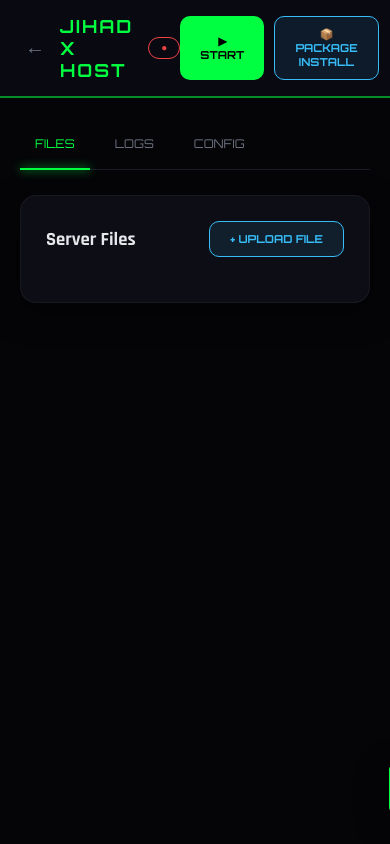
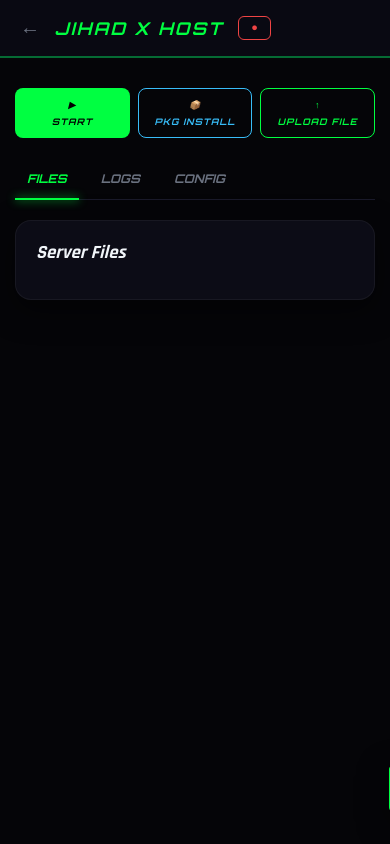
Before and after one commit to yeaminlok15-lab/Faaaaaaaaaaaaah-2, a Flask app: template templates/server.html in a window 390 px wide. Run offline with Flask 3, Linux system fonts and the light colour scheme; the template is opened without the code that fills it, so the values that code supplies are empty.

Commit message:
Refactor server.html for improved UI and responsiveness
Updated styling and layout for server management interface, including button designs and responsive adjustments.

```diff
--- a/templates/server.html
+++ b/templates/server.html
@@ -4,73 +4,241 @@
     <meta charset="UTF-8">
     <meta name="viewport" content="width=device-width, initial-scale=1.0">
     <title>{{ server_name }} | JIHAD X HOST</title>
-    <link href="https://fonts.googleapis.com/css2?family=Orbitron:wght@400;700&family=Rajdhani:wght@400;600;700&family=Fira+Code:wght@400;500&display=swap" rel="stylesheet">
+    <link href="https://fonts.googleapis.com/css2?family=Orbitron:ital,wght@0,700;1,900&family=Rajdhani:ital,wght@0,600;0,700;1,600;1,700&family=Fira+Code:wght@400;500&display=swap" rel="stylesheet">
     <style>
         :root {
-            --ac: {{ theme_color }};
-            --ac-dim: {{ theme_color }}88;
-            --ac-lite: {{ theme_color }}11;
+            --ac: {{ theme_color if theme_color else '#00ff66' }};
+            --ac-dim: rgba(0, 255, 102, 0.4);
+            --ac-lite: rgba(0, 255, 102, 0.1);
             --bg: #050508;
-            --card: rgba(15, 15, 25, 0.8);
+            --card: rgba(15, 15, 25, 0.85);
+            --text-main: #f1f5f9;
+            --text-dim: #94a3b8;
         }
 
-        * { margin:0; padding:0; box-sizing:border-box; }
-        body { background: var(--bg); color: #e5e7eb; font-family: 'Rajdhani', sans-serif; min-height: 100vh; overflow-x: hidden; }
+        * { margin: 0; padding: 0; box-sizing: border-box; }
+
+        body {
+            background: var(--bg);
+            color: var(--text-main);
+            font-family: 'Rajdhani', sans-serif;
+            min-height: 100vh;
+            overflow-x: hidden;
+        }
+
+        /* Italic Styled Elements */
+        .brand-text, .status-pill, .btn-italic, .tab-btn, h3 {
+            font-style: italic;
+        }
 
         header {
             background: rgba(10, 10, 20, 0.9);
             backdrop-filter: blur(12px);
             border-bottom: 2px solid var(--ac-dim);
-            padding: 15px 25px;
+            padding: 15px 20px;
             display: flex;
             align-items: center;
             position: sticky;
-            top: 0; z-index: 100;
+            top: 0;
+            z-index: 100;
             justify-content: space-between;
         }
 
         .brand-box { display: flex; align-items: center; gap: 15px; }
-        .logo-text { font-family: 'Orbitron', sans-serif; font-size: 18px; font-weight: 700; color: var(--ac); letter-spacing: 2px; }
 
-        .status-pill { padding: 4px 12px; border-radius: 20px; font-size: 10px; font-weight: 700; text-transform: uppercase; border: 1px solid; }
-        .status-running { border-color: #10b981; color: #10b981; box-shadow: 0 0 10px rgba(16, 185, 129, 0.2); }
-        .status-stopped { border-color: #ef4444; color: #ef4444; }
+        .brand-text {
+            font-family: 'Orbitron', sans-serif;
+            font-size: 1.3rem;
+            font-weight: 900;
+            color: var(--ac);
+            letter-spacing: 2px;
+            text-decoration: none;
+        }
+
+        .status-pill {
+            padding: 4px 12px;
+            border-radius: 6px;
+            font-size: 11px;
+            font-weight: 700;
+            text-transform: uppercase;
+            border: 1px solid;
+        }
+
+        .status-running {
+            border-color: var(--ac);
+            color: var(--ac);
+            box-shadow: 0 0 10px var(--ac-lite);
+        }
+
+        .status-stopped {
+            border-color: #ef4444;
+            color: #ef4444;
+        }
 
         .nav-back { color: #6b7280; text-decoration: none; font-size: 20px; transition: 0.3s; }
         .nav-back:hover { color: var(--ac); }
 
-        main { max-width: 900px; margin: 30px auto; padding: 0 20px; }
+        main { max-width: 900px; margin: 30px auto; padding: 0 15px; }
 
-        /* Tabs UI */
-        .tabs { display: flex; gap: 10px; margin-bottom: 25px; border-bottom: 1px solid #1a1a2a; padding-bottom: 10px; }
-        .tab-btn { background: none; border: none; color: #6b7280; font-family: 'Orbitron', sans-serif; font-size: 12px; cursor: pointer; padding: 8px 15px; position: relative; transition: 0.3s; }
+        /* The 3 Main Buttons Grid Layout */
+        .action-grid {
+            display: grid;
+            grid-template-columns: repeat(3, 1fr);
+            gap: 10px;
+            margin-bottom: 25px;
+        }
+
+        .btn-italic {
+            padding: 12px 10px;
+            border-radius: 8px;
+            border: none;
+            font-family: 'Orbitron', sans-serif;
+            font-size: 11px;
+            font-weight: 700;
+            cursor: pointer;
+            transition: all 0.2s ease;
+            display: flex;
+            flex-direction: column;
+            align-items: center;
+            justify-content: center;
+            gap: 6px;
+            text-transform: uppercase;
+            letter-spacing: 1px;
+        }
+
+        .btn-start { background: var(--ac); color: #000; }
+        .btn-start:hover { box-shadow: 0 0 15px var(--ac-dim); }
+        .btn-stop { background: #ef4444; color: #fff; }
+        .btn-stop:hover { box-shadow: 0 0 15px rgba(239, 68, 68, 0.4); }
+
+        .btn-install {
+            background: transparent;
+            color: #38bdf8;
+            border: 1px solid #38bdf8;
+        }
+        .btn-install:hover { background: rgba(56, 189, 248, 0.1); }
+
+        .btn-upload {
+            background: transparent;
+            color: var(--ac);
+            border: 1px solid var(--ac);
+        }
+        .btn-upload:hover { background: var(--ac-lite); }
+
+        /* Tabs Interface */
+        .tabs {
+            display: flex;
+            gap: 10px;
+            margin-bottom: 20px;
+            border-bottom: 1px solid #1a1a2a;
+            padding-bottom: 5px;
+        }
+
+        .tab-btn {
+            background: none;
+            border: none;
+            color: #6b7280;
+            font-family: 'Orbitron', sans-serif;
+            font-size: 12px;
+            cursor: pointer;
+            padding: 8px 12px;
+            position: relative;
+            transition: 0.3s;
+        }
+
         .tab-btn.active { color: var(--ac); }
-        .tab-btn.active::after { content: ''; position: absolute; bottom: -11px; left: 0; width: 100%; height: 2px; background: var(--ac); box-shadow: 0 0 10px var(--ac); }
 
-        .glass-card { background: var(--card); border: 1px solid rgba(255,255,255,0.05); border-radius: 16px; padding: 25px; box-shadow: 0 10px 30px rgba(0,0,0,0.5); margin-bottom: 20px; }
+        .tab-btn.active::after {
+            content: '';
+            position: absolute;
+            bottom: -6px;
+            left: 0;
+            width: 100%;
+            height: 2px;
+            background: var(--ac);
+            box-shadow: 0 0 10px var(--ac);
+        }
 
-        /* Buttons */
-        .btn { padding: 10px 20px; border-radius: 10px; border: none; font-family: 'Orbitron', sans-serif; font-size: 11px; font-weight: 700; cursor: pointer; transition: 0.3s; display: inline-flex; align-items: center; gap: 8px; text-transform: uppercase; }
-        .btn-start { background: var(--ac); color: #000; }
-        .btn-stop { background: #ef4444; color: #fff; }
-        .btn-install { background: rgba(56, 189, 248, 0.1); color: #38bdf8; border: 1px solid #38bdf8; }
-        .btn:hover { transform: translateY(-2px); opacity: 0.9; box-shadow: 0 5px 15px rgba(0,0,0,0.3); }
+        .glass-card {
+            background: var(--card);
+            border: 1px solid rgba(255,255,255,0.05);
+            border-radius: 16px;
+            padding: 20px;
+            box-shadow: 0 10px 30px rgba(0,0,0,0.5);
+            margin-bottom: 20px;
+        }
 
-        /* Logs Console */
-        .console { background: #000; border-radius: 12px; padding: 20px; font-family: 'Fira Code', monospace; font-size: 13px; color: #adbac7; min-height: 400px; max-height: 600px; overflow-y: auto; border: 1px solid #1a1a2a; line-height: 1.5; }
+        /* File List Layout */
+        .file-item {
+            display: flex;
+            align-items: center;
+            justify-content: space-between;
+            padding: 12px;
+            border-bottom: 1px solid #1a1a2a;
+            transition: 0.2s;
+        }
+        .file-item:hover { background: rgba(255,255,255,0.02); }
+        .file-info { display: flex; align-items: center; gap: 12px; }
+        .main-indicator {
+            background: var(--ac-lite);
+            color: var(--ac);
+            border: 1px solid var(--ac-dim);
+            padding: 2px 8px;
+            border-radius: 4px;
+            font-size: 10px;
+            font-weight: 700;
+        }
+
+        /* Terminal Console */
+        .console {
+            background: #000;
+            border-radius: 12px;
+            padding: 20px;
+            font-family: 'Fira Code', monospace;
+            font-size: 13px;
+            color: #adbac7;
+            min-height: 350px;
+            max-height: 550px;
+            overflow-y: auto;
+            border: 1px solid #1a1a2a;
+            line-height: 1.5;
+        }
         .log-line { border-bottom: 1px solid #0d0d0d; padding: 4px 0; }
 
-        /* File list item */
-        .file-item { display: flex; align-items: center; justify-content: space-between; padding: 12px; border-bottom: 1px solid #1a1a2a; transition: 0.2s; }
-        .file-item:hover { background: rgba(255,255,255,0.02); }
-        .file-info { display: flex; align-items: center; gap: 12px; }
-        .main-indicator { background: var(--ac-lite); color: var(--ac); border: 1px solid var(--ac-dim); padding: 2px 8px; border-radius: 4px; font-size: 10px; font-weight: 700; }
-
-        input, select { width: 100%; background: #0a0a12; border: 1px solid #1a1a2a; padding: 12px; border-radius: 8px; color: #fff; font-family: inherit; margin-top: 8px; outline: none; }
+        input, select {
+            width: 100%;
+            background: #0a0a12;
+            border: 1px solid #1a1a2a;
+            padding: 12px;
+            border-radius: 8px;
+            color: #fff;
+            font-family: inherit;
+            margin-top: 8px;
+            outline: none;
+        }
         input:focus { border-color: var(--ac); }
 
-        #toast { position: fixed; bottom: 30px; right: 30px; background: #111; border-left: 4px solid var(--ac); padding: 15px 25px; border-radius: 8px; color: #fff; transform: translateX(120%); transition: 0.5s; z-index: 1000; box-shadow: 0 10px 30px rgba(0,0,0,0.5); }
+        #toast {
+            position: fixed;
+            bottom: 30px;
+            right: 30px;
+            background: #111;
+            border-left: 4px solid var(--ac);
+            padding: 15px 25px;
+            border-radius: 8px;
+            color: #fff;
+            transform: translateX(120%);
+            transition: 0.5s;
+            z-index: 1000;
+            box-shadow: 0 10px 30px rgba(0,0,0,0.5);
+        }
         #toast.show { transform: translateX(0); }
+
+        @media (max-width: 480px) {
+            .brand-text { font-size: 1.1rem; }
+            .action-grid { gap: 8px; }
+            .btn-italic { font-size: 9px; padding: 10px 5px; }
+        }
     </style>
 </head>
 <body>
@@ -78,22 +246,44 @@
     <header>
         <div class="brand-box">
             <a href="/dashboard" class="nav-back">←</a>
-            <div class="logo-text">JIHAD X HOST</div>
+            <div class="brand-text">JIHAD X HOST</div>
             <div class="status-pill {{ 'status-running' if config.status == 'running' else 'status-stopped' }}">
                 ● {{ config.status }}
             </div>
         </div>
-        <div style="display: flex; gap: 10px;">
-            {% if config.status == 'running' %}
-            <button class="btn btn-stop" onclick="serverAction('stop')">⏹ Stop</button>
-            {% else %}
-            <button class="btn btn-start" onclick="serverAction('start')">▶ Start</button>
-            {% endif %}
-            <button class="btn btn-install" id="installBtn" onclick="installPackages()">📦 Package Install</button>
-        </div>
     </header>
 
     <main>
+        <!-- The Three Main Action Buttons (Perfect Grid) -->
+        <div class="action-grid">
+            <!-- 1. Start / Stop Button -->
+            {% if config.status == 'running' %}
+            <button class="btn-italic btn-stop" onclick="serverAction('stop')">
+                <span>⏹</span>
+                <span>Stop</span>
+            </button>
+            {% else %}
+            <button class="btn-italic btn-start" onclick="serverAction('start')">
+                <span>▶</span>
+                <span>Start</span>
+            </button>
+            {% endif %}
+
+            <!-- 2. Package Install Button -->
+            <button class="btn-italic btn-install" id="installBtn" onclick="installPackages()">
+                <span>📦</span>
+                <span>PKG Install</span>
+            </button>
+
+            <!-- 3. Upload File Button -->
+            <button class="btn-italic btn-upload" onclick="document.getElementById('fileInput').click()">
+                <span>↑</span>
+                <span>Upload File</span>
+            </button>
+            <input type="file" id="fileInput" hidden onchange="handleAutoUpload(this.files[0])">
+        </div>
+
+        <!-- Navigation Tabs -->
         <div class="tabs">
             <button class="tab-btn active" onclick="switchTab('files', this)">FILES</button>
             <button class="tab-btn" onclick="switchTab('logs', this)">LOGS</button>
@@ -103,11 +293,7 @@
         <!-- Files Section -->
         <div id="tab-files" class="tab-pane">
             <div class="glass-card">
-                <div style="display: flex; justify-content: space-between; align-items: center; margin-bottom: 20px;">
-                    <h3>Server Files</h3>
-                    <button class="btn btn-install" onclick="document.getElementById('fileInput').click()">+ Upload File</button>
-                    <input type="file" id="fileInput" hidden onchange="handleAutoUpload(this.files[0])">
-                </div>
+                <h3 style="margin-bottom: 15px;">Server Files</h3>
                 <div id="fileList">
                     {% for f in files %}
                     <div class="file-item">
@@ -129,8 +315,8 @@
         <div id="tab-logs" class="tab-pane" style="display: none;">
             <div class="glass-card">
                 <div style="display: flex; justify-content: space-between; margin-bottom: 15px;">
-                    <h3 style="font-family: Orbitron;">Terminal Output</h3>
-                    <button onclick="clearLogs()" style="background: none; border: none; color: #ef4444; cursor: pointer; font-size: 12px;">CLEAR LOGS</button>
+                    <h3>Terminal Output</h3>
+                    <button onclick="clearLogs()" style="background: none; border: none; color: #ef4444; cursor: pointer; font-size: 11px; font-weight: bold; font-family: 'Orbitron';">CLEAR LOGS</button>
                 </div>
                 <div class="console" id="consoleOutput">
                     <div class="log-line">>> System initialized...</div>
@@ -142,15 +328,15 @@
         <div id="tab-settings" class="tab-pane" style="display: none;">
             <div class="glass-card">
                 <h3>Settings</h3>
-                <div style="margin-top: 20px;">
-                    <label style="font-size: 12px; color: #6b7280;">MAIN FILENAME</label>
+                <div style="margin-top: 15px;">
+                    <label style="font-size: 12px; color: var(--text-dim);">MAIN FILENAME</label>
                     <input type="text" id="mainFile" value="{{ config.main_file }}" placeholder="e.g. main.py">
                 </div>
-                <div style="margin-top: 20px;">
-                    <label style="font-size: 12px; color: #6b7280;">SERVER PORT</label>
+                <div style="margin-top: 15px;">
+                    <label style="font-size: 12px; color: var(--text-dim);">SERVER PORT</label>
                     <input type="number" id="serverPort" value="{{ config.port or 8080 }}">
                 </div>
-                <button class="btn btn-start" style="margin-top: 25px; width: 100%; justify-content: center;" onclick="saveConfig()">Save Configuration</button>
+                <button class="btn-italic btn-start" style="margin-top: 20px; width: 100%; border-radius: 8px;" onclick="saveConfig()">Save Configuration</button>
             </div>
         </div>
     </main>
@@ -176,103 +362,3 @@
             if(tab === 'logs') startLogPolling();
             else stopLogPolling();
         }
-
-        // --- Auto File Detection Logic ---
-        async function handleAutoUpload(file) {
-            if(!file) return;
-            const fd = new FormData();
-            fd.append('file', file);
-            showToast("Uploading and scanning...");
-
-            try {
-                const r = await fetch(`/server/${S_NAME}/upload`, { method: 'POST', body: fd });
-                const d = await r.json();
-
-                if(d.success) {
-                    // অটোমেটিক মেইন ফাইল খুঁজে বের করা
-                    const mainFiles = ['main.py', 'app.py', 'bot.py', 'index.js', 'server.js', 'bot.js', 'main.sh'];
-                    let detectedMain = '';
-
-                    // আপলোড করা ফাইলগুলোর মধ্যে চেক করা
-                    d.files.forEach(f => {
-                        const fname = f.path.toLowerCase();
-                        if(mainFiles.includes(fname)) {
-                            detectedMain = f.path;
-                        }
-                    });
-
-                    if(detectedMain) {
-                        showToast(`Detected Main File: ${detectedMain}`);
-                        document.getElementById('mainFile').value = detectedMain;
-                        // অটো সেভ করা
-                        await saveConfig(false);
-                    }
-
-                    showToast("Upload Successful!");
-                    setTimeout(() => location.reload(), 1000);
-                }
-            } catch(e) { showToast("Upload failed", true); }
-        }
-
-        // --- Package Install Logic ---
-        async function installPackages() {
-            const btn = document.getElementById('installBtn');
-            const originalText = btn.innerHTML;
-            btn.innerHTML = "⏳ Installing...";
-            btn.disabled = true;
-
-            try {
-                // এখানে আপনার ব্যাকএন্ডে একটি নতুন রাউট /server/<name>/install থাকতে হবে
-                const r = await fetch(`/server/${S_NAME}/install`, { method: 'POST' });
-                const d = await r.json();
-
-                if(d.success) {
-                    showToast("Packages Installed Successfully!");
-                } else {
-                    showToast("Error: " + d.error, true);
-                }
-            } catch(e) {
-                showToast("Installation failed. Check logs.", true);
-            } finally {
-                btn.innerHTML = originalText;
-                btn.disabled = false;
-            }
-        }
-
-        async function saveConfig(refresh = true) {
-            const mf = document.getElementById('mainFile').value;
-            const port = document.getElementById('serverPort').value;
-
-            const r = await fetch(`/server/${S_NAME}/settings`, {
-                method: 'POST',
-                headers: { 'Content-Type': 'application/json' },
-                body: JSON.stringify({ main_file: mf, port: port })
-            });
-
-            if(refresh) {
-                showToast("Configuration Saved!");
-                setTimeout(() => location.reload(), 1000);
-            }
-        }
-
-        async function serverAction(action) {
-            showToast(`Server ${action}ing...`);
-            const r = await fetch(`/server/${S_NAME}/${action}`, { method: 'POST' });
-            setTimeout(() => location.reload(), 1500);
-        }
-
-        // Logs Polling
-        let logInterval;
-        function startLogPolling() {
-            logInterval = setInterval(async () => {
-                const r = await fetch(`/server/${S_NAME}/logs`);
-                const d = await r.json();
-                const out = document.getElementById('consoleOutput');
-                out.innerHTML = d.logs.split('\n').map(l => `<div class="log-line">${l}</div>`).join('');
-                out.scrollTop = out.scrollHeight;
-            }, 2000);
-        }
-        function stopLogPolling() { clearInterval(logInterval); }
-    </script>
-</body>
-</html>
```
